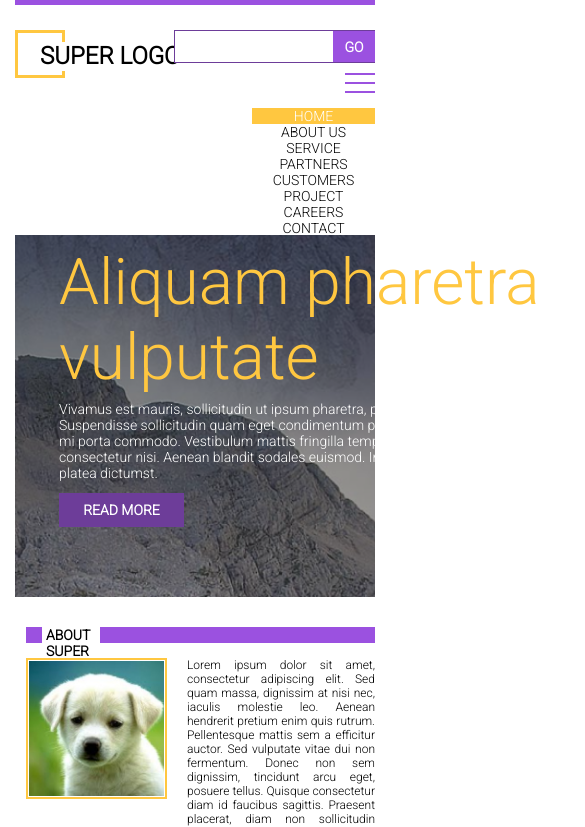
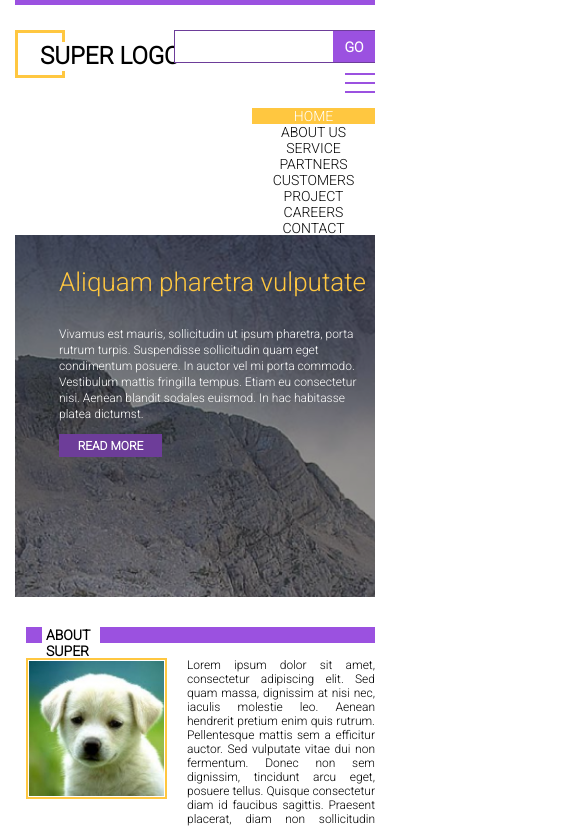
Before and after one commit to kate-lab90/site2, a plain HTML site: page index.html in a window 390 px wide. Shown: the top 827 px of the page, 585 px wide, since content can reach past the window. Drawn offline with Linux system fonts and the light colour scheme.

Commit message:
adaptiv for mobile

```diff
--- a/css/style.css
+++ b/css/style.css
@@ -103,13 +103,37 @@ body{
         padding-top: 5px;
     }
 
+    .slider-text .slider-text-heading {
+        font-size: 26px;
+    }
+
+    .slider-text .slider-p {
+        font-size: 12px;
+    }
+
+    .video-audio-box{
+        flex-wrap: wrap;
+    }
+
+    .slider-p-btn .slider-read-more{
+        font-size: 12px;
+        width: 103px;
+        height: 23px;
+    }
+
     .service-box {
         padding-bottom: 15px;
     }
-/*
-    .menu{
-        font-size: 10px;
-    } */
+
+    /*.clients-logo{
+        flex-wrap: wrap;
+    }*/
+
+    .clients-logo img{
+        width: 41px;
+        height: 30px;
+    }
+
 }
 
 .progress{
@@ -221,9 +245,9 @@ nav :first-child{
     color: #FFFFFF;
 }
 
-.box{
+/*.box{
     display: none;
-}
+}*/
 
 .slider{
     height: 362px;
@@ -247,7 +271,7 @@ nav :first-child{
 
 .slider-text {
     position: absolute;
-    width: 509px;
+    max-width: 509px;
     height: 150px;
     margin-left: 44px;
     margin-top: 10px;
@@ -262,7 +286,7 @@ nav :first-child{
 
 .slider-p-btn {
     height: 133px;
-    width: 451px;
+    max-width: 451px;
 }
 
 .slider-p{
```
